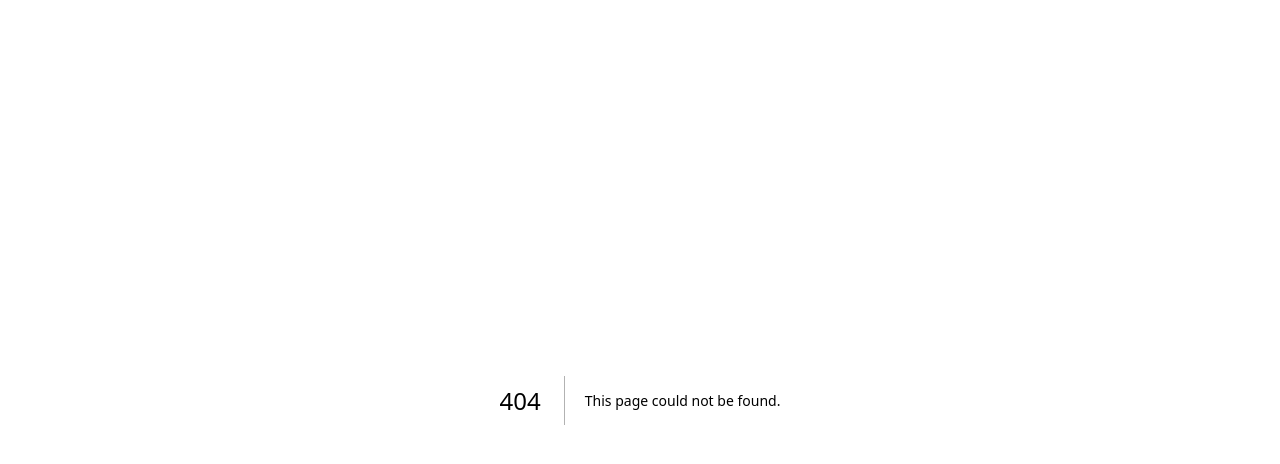
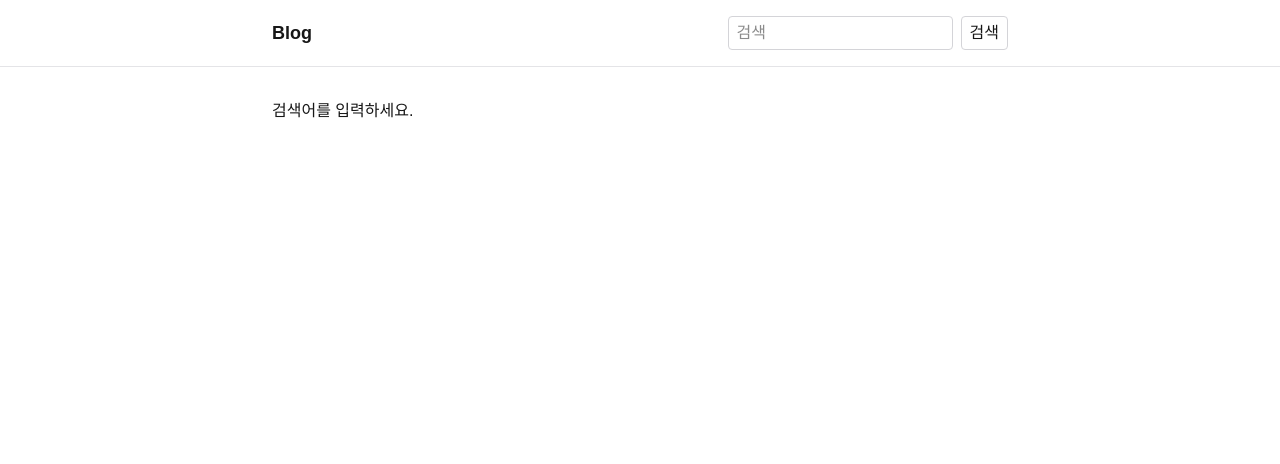
Before and after one commit to mojunsul/blog, a Next.js app in the folder frontend/: page /search in a window 1280 px wide. Before the commit this address had no page. Shown: the top 464 px of the page. Built offline with nearby package versions, Linux system fonts and the light colour scheme.

Commit message:
feat: 검색 페이지와 헤더 검색 입력 추가
- lib/search.ts: parseSearchQuery, searchHref와 테스트
- searchPosts(캐시 없음)와 /search 페이지(noindex)
- 헤더에 next/form 검색 폼

```diff
--- a/frontend/src/app/(public)/layout.tsx
+++ b/frontend/src/app/(public)/layout.tsx
@@ -1,13 +1,27 @@
+import Form from "next/form";
 import Link from "next/link";
 
 export default function PublicLayout({ children }: LayoutProps<"/">) {
   return (
     <>
       <header className="border-b border-zinc-200 dark:border-zinc-800">
-        <div className="mx-auto max-w-3xl px-4 py-4">
+        <div className="mx-auto flex max-w-3xl items-center justify-between gap-4 px-4 py-4">
           <Link href="/" className="text-lg font-semibold">
             Blog
           </Link>
+          <Form action="/search" className="flex gap-2">
+            <input
+              type="search"
+              name="q"
+              maxLength={100}
+              aria-label="검색어"
+              placeholder="검색"
+              className="rounded border border-zinc-300 px-2 py-1 dark:border-zinc-700"
+            />
+            <button type="submit" className="rounded border border-zinc-300 px-2 py-1 dark:border-zinc-700">
+              검색
+            </button>
+          </Form>
         </div>
       </header>
       <main className="mx-auto w-full max-w-3xl flex-1 px-4 py-8">{children}</main>
--- /dev/null
+++ b/frontend/src/app/(public)/search/page.tsx
@@ -0,0 +1,46 @@
+import type { Metadata } from "next";
+import { notFound } from "next/navigation";
+import { Suspense } from "react";
+
+import { Pagination } from "@/components/post/Pagination";
+import { PostList } from "@/components/post/PostList";
+import { searchPosts } from "@/lib/api/posts";
+import { parsePageParam } from "@/lib/pagination";
+import { parseSearchQuery, searchHref } from "@/lib/search";
+
+export const metadata: Metadata = { robots: { index: false } };
+
+export default function SearchPage({ searchParams }: PageProps<"/search">) {
+  return (
+    <Suspense fallback={<p>불러오는 중...</p>}>
+      <SearchResults searchParams={searchParams} />
+    </Suspense>
+  );
+}
+
+async function SearchResults({ searchParams }: { searchParams: PageProps<"/search">["searchParams"] }) {
+  const params = await searchParams;
+  const page = parsePageParam(params.page);
+  const q = parseSearchQuery(params.q);
+  if (page === null || q === null) notFound();
+  if (q === "") return <p>검색어를 입력하세요.</p>;
+
+  const posts = await searchPosts(q, page - 1);
+  if (page > 1 && posts.content.length === 0) notFound();
+  if (posts.content.length === 0) return <p>‘{q}’에 대한 검색 결과가 없습니다.</p>;
+
+  return (
+    <>
+      <h1 className="mb-6 text-xl font-semibold">
+        ‘{q}’ 검색 결과 {posts.totalElements}건
+      </h1>
+      <PostList posts={posts.content} />
+      <Pagination
+        page={page}
+        totalPages={posts.totalPages}
+        hasNext={posts.hasNext}
+        pageHref={(target) => searchHref(q, target)}
+      />
+    </>
+  );
+}
--- a/frontend/src/lib/api/posts.ts
+++ b/frontend/src/lib/api/posts.ts
@@ -26,3 +26,9 @@ export async function getPost(slug: string): Promise<PostDetail | null> {
     throw error;
   }
 }
+
+// 검색어는 캐시 키가 끝없이 늘어 캐시하지 않는다.
+export async function searchPosts(q: string, zeroBasedPage: number): Promise<PostSummaryPage> {
+  const params = new URLSearchParams({ q, page: String(zeroBasedPage) });
+  return apiGet<PostSummaryPage>(`/api/v1/posts?${params}`);
+}
--- /dev/null
+++ b/frontend/src/lib/search.ts
@@ -0,0 +1,16 @@
+// API q 상한(8-1)과 같다. 둘 다 UTF-16 단위로 센다.
+const MAX_QUERY_LENGTH = 100;
+
+// ""는 검색어 없음, null은 잘못된 값이다. 잘못된 값은 API 400이 오류 화면이 되지 않게 호출 전에 걸러 notFound() 처리한다.
+export function parseSearchQuery(value: string | string[] | undefined): string | null {
+  if (value === undefined) return "";
+  if (typeof value !== "string") return null;
+  const query = value.trim();
+  return query.length <= MAX_QUERY_LENGTH ? query : null;
+}
+
+export function searchHref(q: string, page: number): string {
+  const params = new URLSearchParams({ q });
+  if (page > 1) params.set("page", String(page));
+  return `/search?${params}`;
+}
```
Also changed, not shown: 1 other file (tests, documents, lock files or other folders).
